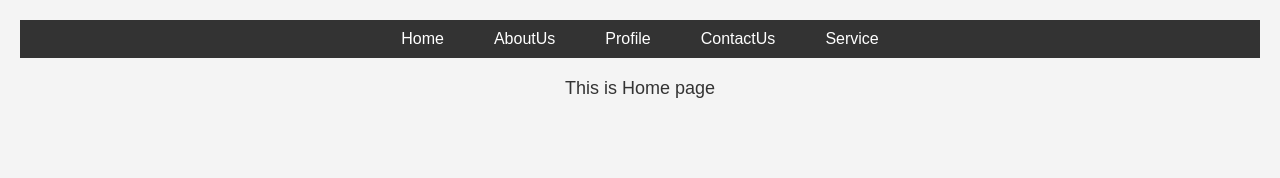
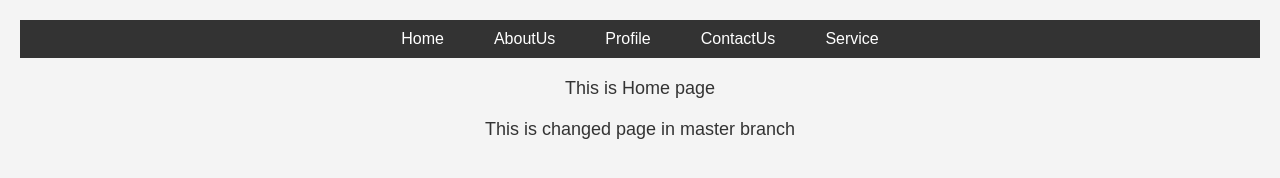
Before and after one commit to VUjwala245/gitdemo, a plain HTML site: page home.html in a window 1280 px wide. Drawn offline with Linux system fonts and the light colour scheme; files that its build step writes are made by us from their sources.

Commit message:
home page modified

```diff
--- a/home.html
+++ b/home.html
@@ -17,5 +17,6 @@
         </ul>
     </nav>
     <p>This is Home page</p>
+    <p>This is changed page in master branch</p>
 </body>
 </html>
```
